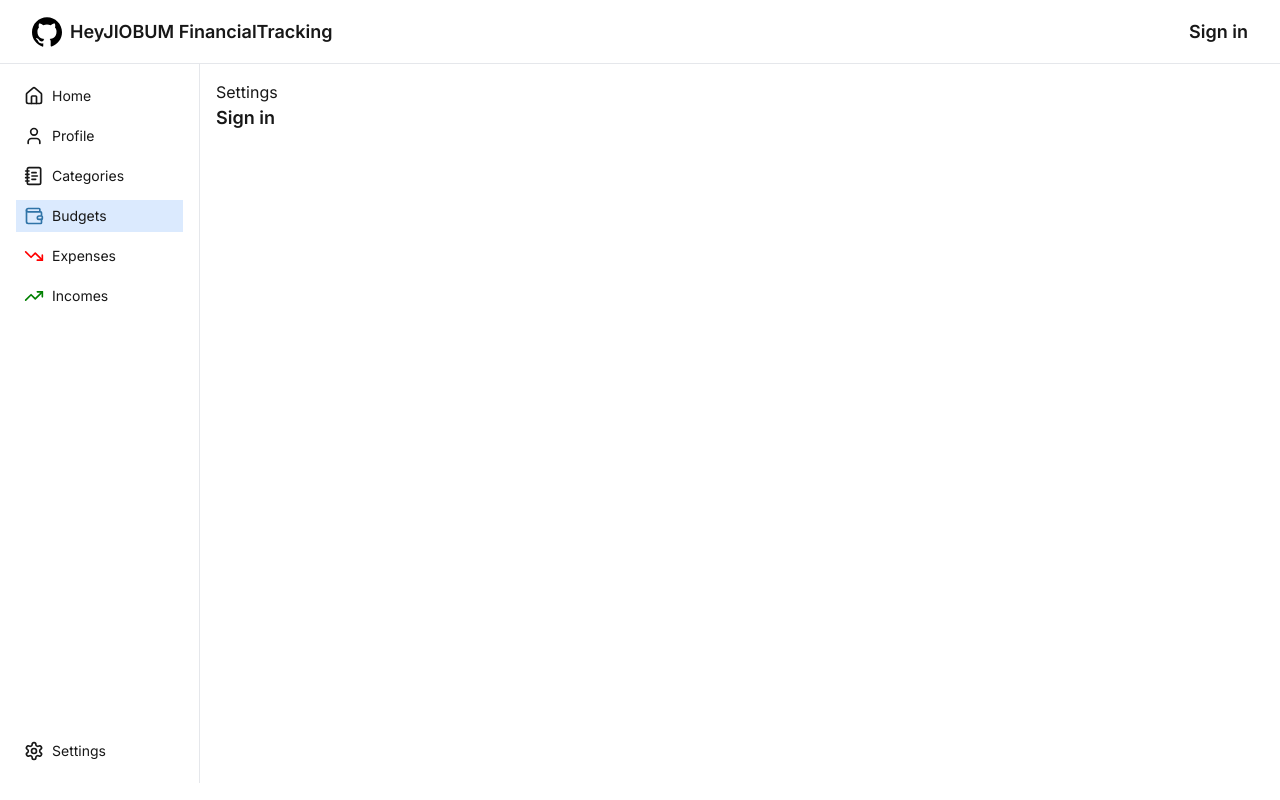
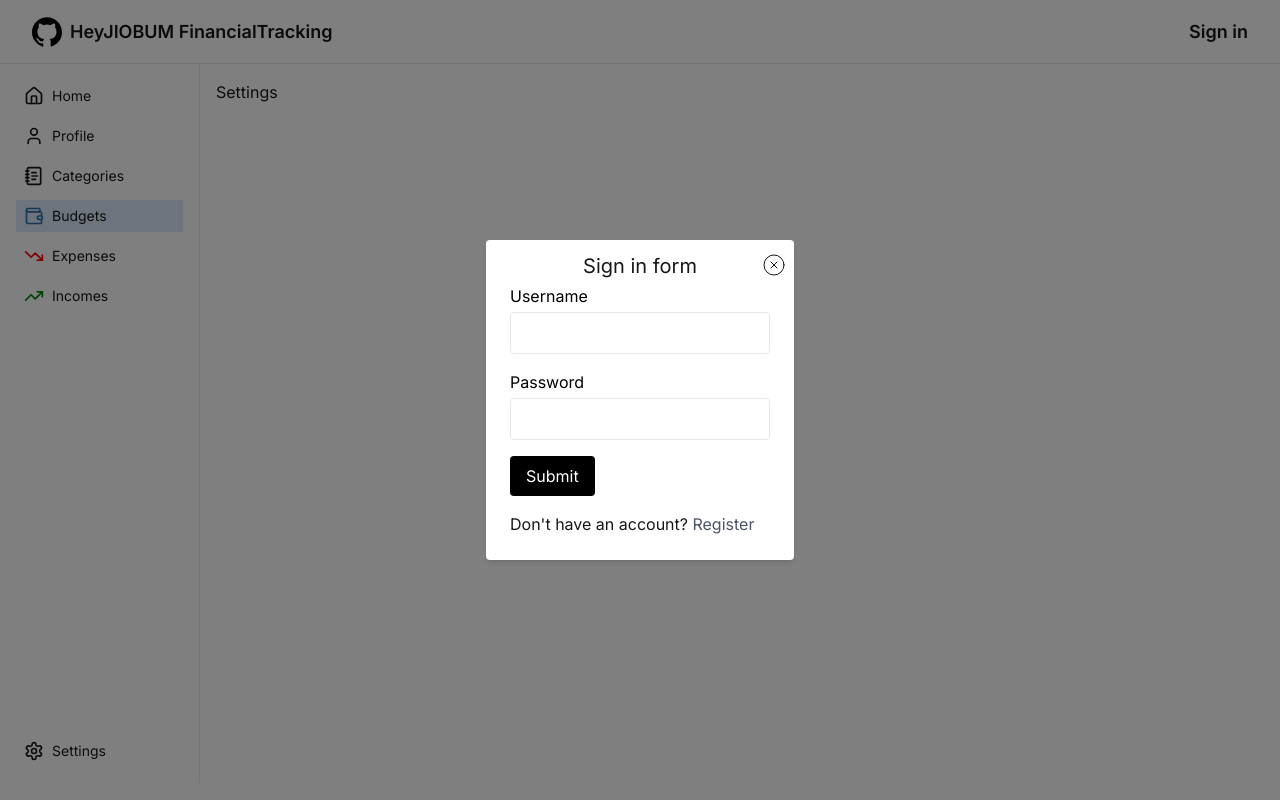
Before and after one commit to HeyJIOBUM/FinancialTracking, a Next.js app in the folder fintrack-frontend/: page /me/budgets in a window 1280 px wide. Built offline with nearby package versions, Linux system fonts and the light colour scheme.

Commit message:
rewrite AuthModal

```diff
--- a/fintrack-frontend/src/components/auth-modal.js
+++ b/fintrack-frontend/src/components/auth-modal.js
@@ -1,69 +1,77 @@
 'use client';
 
+import {CircleX} from 'lucide-react';
+
 import {useState} from 'react';
-import {CircleX} from 'lucide-react';
-import {logIn, logOut} from "@/redux/slices/auth-slice"
-import {useDispatch, useSelector} from "react-redux";
-import {deleteTokenCookie} from "@/app/actions";
+import {useDispatch} from "react-redux";
 
-const AuthModal = () => {
-    const [isModalOpen, setIsModalOpen] = useState(false);
+import {logIn} from "@/redux/slices/auth-slice"
+import {register, signIn} from "@/configuration/api/auth-api";
+
+const AuthModal = ({isOpen, onClose, onAuthentication}) => {
+    const [errorMessage, setErrorMessage] = useState(null);
+
     const [isSignInForm, setIsSignInForm] = useState(true);
 
-    const dispatch = useDispatch();
-    const userData = useSelector((state) => state.authReducer.value);
-
-    const handleModalOpenToggle = () => {
-        setIsModalOpen(!isModalOpen)
-    }
+    const dispatch = useDispatch()
 
     const handleModalTypeToggle = () => {
         setIsSignInForm(!isSignInForm);
+        setErrorMessage(null);
     };
 
-    const handleSubmit = (e) => {
+    const handleModalClose = () => {
+        setErrorMessage(null);
+        onClose();
+    }
+
+    const handleAuthentication = () => {
+        setErrorMessage(null);
+        onAuthentication();
+    }
+
+    const handleSubmit = async (e) => {
         e.preventDefault();
         const formData = new FormData(e.currentTarget);
+
         const username = formData.get('username');
         const password = formData.get('password');
         const confirmPassword = formData.get('confirmPassword');
-        console.log('Form submitted:', { username: username, password: password, confirmPassword: confirmPassword });
 
-        dispatch(logIn(username));
-        setIsModalOpen(false);
+        if (!isSignInForm && confirmPassword !== password) {
+            setErrorMessage("Passwords must be the same");
+            return
+        }
+
+        const authFunction = isSignInForm ? signIn : register;
+
+        const {statusCode, message} = await authFunction({username, password});
+        if (statusCode === 200){
+            dispatch(logIn(username));
+            setErrorMessage(null);
+            handleAuthentication();
+        }
+        else {
+            setErrorMessage(message);
+        }
     };
 
-    const handleLogOut = (e) => {
-        deleteTokenCookie().then(r => dispatch(logOut()));
+    const clearErrorMessage = () => {
+        setErrorMessage(null);
     }
 
     return (
         <>
             {
-                userData.isAuthenticated ? (
-                    <button
-                        className="text-lg font-semibold"
-                        onClick={handleLogOut}>
-                        Log out
-                    </button>
-                ) : (
-                    <button
-                        className="text-lg font-semibold"
-                        onClick={handleModalOpenToggle}>
-                        Sign in
-                    </button>
-                )
-            }
-            {
-                isModalOpen && (
-                    <div className="fixed inset-0 flex items-center justify-center bg-black/50">
-                        <div className="relative rounded bg-white p-6 pt-3 shadow-md">
+                isOpen && (
+                    <div className="fixed inset-0 z-10 flex items-center justify-center bg-black/50">
+                        <div className="relative max-w-screen-sm rounded bg-white p-6 pt-3 shadow-md">
                             <div className="grow pb-1 text-center text-xl">
                                 {isSignInForm ? 'Sign in form' : 'Register form'}
                             </div>
                             {/*CloseButton*/}
                             <button
-                                onClick={handleModalOpenToggle}
+                                onClick={handleModalClose}
                                 aria-label="Close"
                                 className="absolute right-2 top-[13px]"
                             >
@@ -79,30 +87,39 @@ const AuthModal = () => {
                                     <input type="text"
                                            name="username"
                                            className="w-full rounded border px-3 py-2 text-black"
+                                           onChange={clearErrorMessage}
                                            required/>
                                 </div>
-                                <div className="mb-4">
+                                <div>
                                     <label className="mb-1 block text-black">
                                         Password
                                     </label>
                                     <input type="password"
                                            name="password"
                                            className="w-full rounded border px-3 py-2 text-black"
+                                           onChange={clearErrorMessage}
                                            required/>
                                 </div>
                                 {!isSignInForm && (
-                                    <div className="mb-4">
+                                    <div className="mt-4">
                                         <label className="mb-1 block text-black">
                                             Confirm password
                                         </label>
                                         <input type="password"
                                                name="confirmPassword"
                                                className="w-full rounded border px-3 py-2 text-black"
+                                               onChange={clearErrorMessage}
                                                required/>
                                     </div>
                                 )}
+                                {/*Error message*/}
+                                {errorMessage !== null && (
+                                    <p className="mb-[-12px] mt-1 text-center text-xs text-red-600">
+                                        {errorMessage}
+                                    </p>
+                                )}
                                 <button type="submit"
-                                        className="rounded bg-black px-4 py-2 text-white transition duration-200 hover:bg-gray-800">
+                                        className="mt-4 rounded bg-black px-4 py-2 text-white transition duration-200 hover:bg-gray-800">
                                     Submit
                                 </button>
                             </form>
--- a/fintrack-frontend/src/components/header.js
+++ b/fintrack-frontend/src/components/header.js
@@ -4,7 +4,25 @@ import Image from 'next/image'
 import Link from 'next/link';
 import AuthModal from "@/components/auth-modal";
 
+import {deleteTokenCookie} from "@/app/actions";
+import {useDispatch, useSelector} from "react-redux";
+import {logOut} from "@/redux/slices/auth-slice"
+import {useState} from "react";
+
 export default function Header() {
+    const [isModalOpen, setIsModalOpen] = useState(false);
+
+    const dispatch = useDispatch();
+    const userData = useSelector((state) => state.authReducer.value);
+
+    const handleModalOpenToggle = () => {
+        setIsModalOpen(!isModalOpen);
+    }
+
+    const handleLogOut = () => {
+        deleteTokenCookie().then(() => dispatch(logOut()));
+    }
+
     return (
         <header className="sticky top-0 z-[1] flex h-16 items-center justify-between border-b bg-background px-8">
             <Link
@@ -15,7 +33,23 @@ export default function Header() {
                 <span>HeyJIOBUM FinancialTracking</span>
             </Link>
 
-            <AuthModal/>
+            {
+                userData.isAuthenticated ? (
+                    <button
+                        className="text-lg font-semibold"
+                        onClick={handleLogOut}>
+                        Log out
+                    </button>
+                ) : (
+                    <button
+                        className="text-lg font-semibold"
+                        onClick={handleModalOpenToggle}>
+                        Sign in
+                    </button>
+                )
+            }
+
+            <AuthModal isOpen={isModalOpen} onClose={handleModalOpenToggle} onAuthentication={handleModalOpenToggle}/>
         </header>
     );
 }
```
